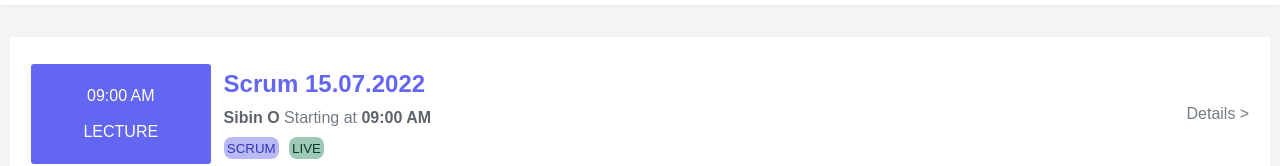
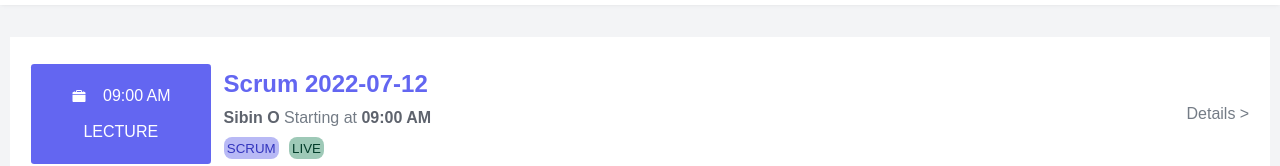
Before and after one commit to sanjeetSangam/lms, a React (Create React App) app: page / in a window 1280 px wide. Shown: the part 158-324 px from the top of the page. Built offline with nearby package versions, Linux system fonts and the light colour scheme; no server answers; sample sign-in values are in the browser's storage.

Commit message:
daily date added in home page

```diff
--- a/src/components/HomeCard.jsx
+++ b/src/components/HomeCard.jsx
@@ -1,22 +1,26 @@
 import React from "react";
+import { IoIosBriefcase } from "react-icons/io";
 
 export const HomeCard = () => {
   return (
     <div className="homeCard">
       <div className="daily__info">
         <div className="card__time">
-          <p>09:00 AM</p>
+          <p>
+            {" "}
+            <IoIosBriefcase /> 09:00 AM
+          </p>
           <p>LECTURE</p>
         </div>
         <div className="card__info">
-          <h2>Scrum 15.07.2022</h2>
+          <h2>Scrum {new Date().toISOString().slice(0, 10)}</h2>
           <p>
             <strong>Sibin O</strong> Starting at <strong>09:00 AM</strong>
           </p>
 
           <div className="btns">
-            <button className="scrm" >SCRUM</button>
-            <button className="live" >LIVE</button>
+            <button className="scrm">SCRUM</button>
+            <button className="live">LIVE</button>
           </div>
         </div>
       </div>
--- a/src/styles/home.css
+++ b/src/styles/home.css
@@ -13,12 +13,18 @@
 }
 
 .homeCard:hover {
-  background: rgb(240, 240, 240);
+  background: rgb(245, 245, 245);
 }
 
 .daily__info {
   display: flex;
   gap: 0.8rem;
+}
+
+.card__time p {
+  display: flex;
+  align-items: center;
+  gap: 1rem;
 }
 
 .card__time {
```
